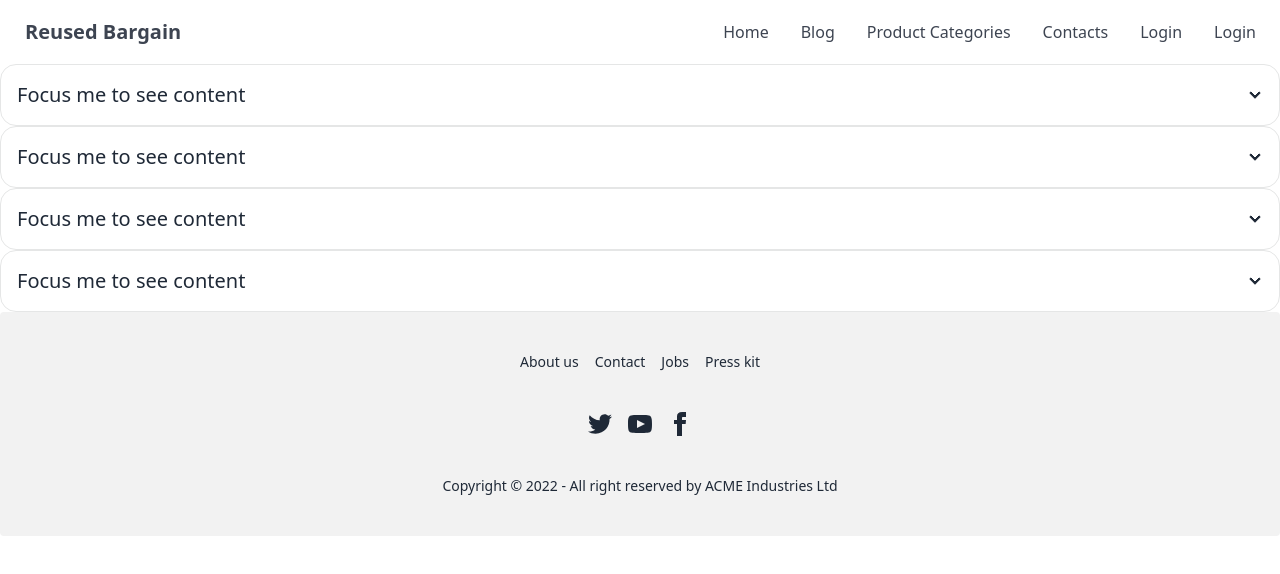
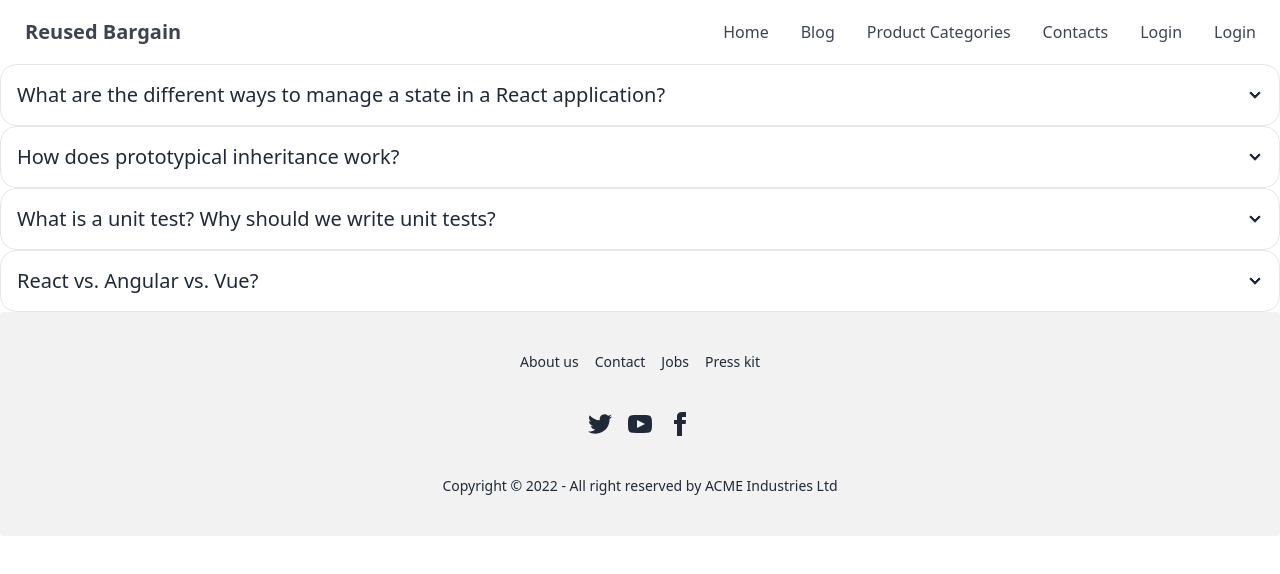
Before and after one commit to shubhoahmed/reused-bargain-client, a React (Create React App) app: page /blog in a window 1280 px wide. Shown: the top 574 px of the page. Built offline with nearby package versions, Linux system fonts and the light colour scheme; no server answers.

Commit message:
question & ans added

```diff
--- a/src/Pages/Blog/Blog.js
+++ b/src/Pages/Blog/Blog.js
@@ -5,7 +5,15 @@ const Blog = () => {
         <div>
             <div tabIndex={0} className="collapse collapse-arrow border border-base-300 bg-base-100 rounded-box">
                 <div className="collapse-title text-xl font-medium">
-                    Focus me to see content
+                    What are the different ways to manage a state in a React application?
+                </div>
+                <div className="collapse-content">
+                    <p> React state management is a process for managing the data that React components need in order to render themselves. This data is typically stored in the component's state object. When the state object changes, the component will re-render itself. React state management is basically half of a React app.</p>
+                </div>
+            </div>
+            <div tabIndex={0} className="collapse collapse-arrow border border-base-300 bg-base-100 rounded-box">
+                <div className="collapse-title text-xl font-medium">
+                    How does prototypical inheritance work?
                 </div>
                 <div className="collapse-content">
                     <p>tabIndex={0} attribute is necessary to make the div focusable</p>
@@ -13,7 +21,7 @@ const Blog = () => {
             </div>
             <div tabIndex={0} className="collapse collapse-arrow border border-base-300 bg-base-100 rounded-box">
                 <div className="collapse-title text-xl font-medium">
-                    Focus me to see content
+                    What is a unit test? Why should we write unit tests?
                 </div>
                 <div className="collapse-content">
                     <p>tabIndex={0} attribute is necessary to make the div focusable</p>
@@ -21,18 +29,10 @@ const Blog = () => {
             </div>
             <div tabIndex={0} className="collapse collapse-arrow border border-base-300 bg-base-100 rounded-box">
                 <div className="collapse-title text-xl font-medium">
-                    Focus me to see content
+                    React vs. Angular vs. Vue?
                 </div>
                 <div className="collapse-content">
-                    <p>tabIndex={0} attribute is necessary to make the div focusable</p>
-                </div>
-            </div>
-            <div tabIndex={0} className="collapse collapse-arrow border border-base-300 bg-base-100 rounded-box">
-                <div className="collapse-title text-xl font-medium">
-                    Focus me to see content
-                </div>
-                <div className="collapse-content">
-                    <p>tabIndex={0} attribute is necessary to make the div focusable</p>
+                    <p>Vue provides higher customizability and hence is easier to learn than Angular or React. Further, Vue has an overlap with Angular and React with respect to their functionality like the use of components. Hence, the transition to Vue from either of the two is an easy option.</p>
                 </div>
             </div>
         </div>
```
